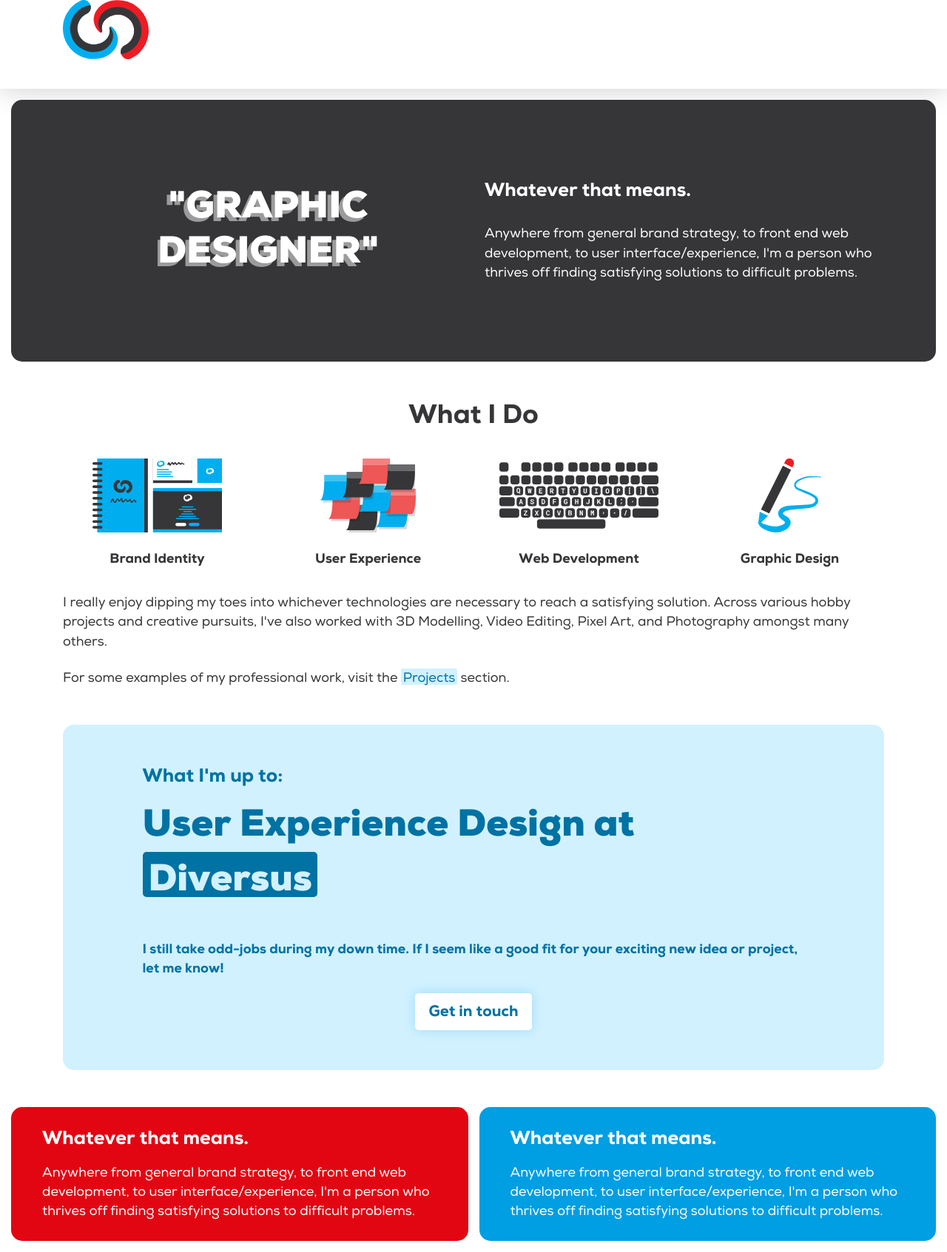
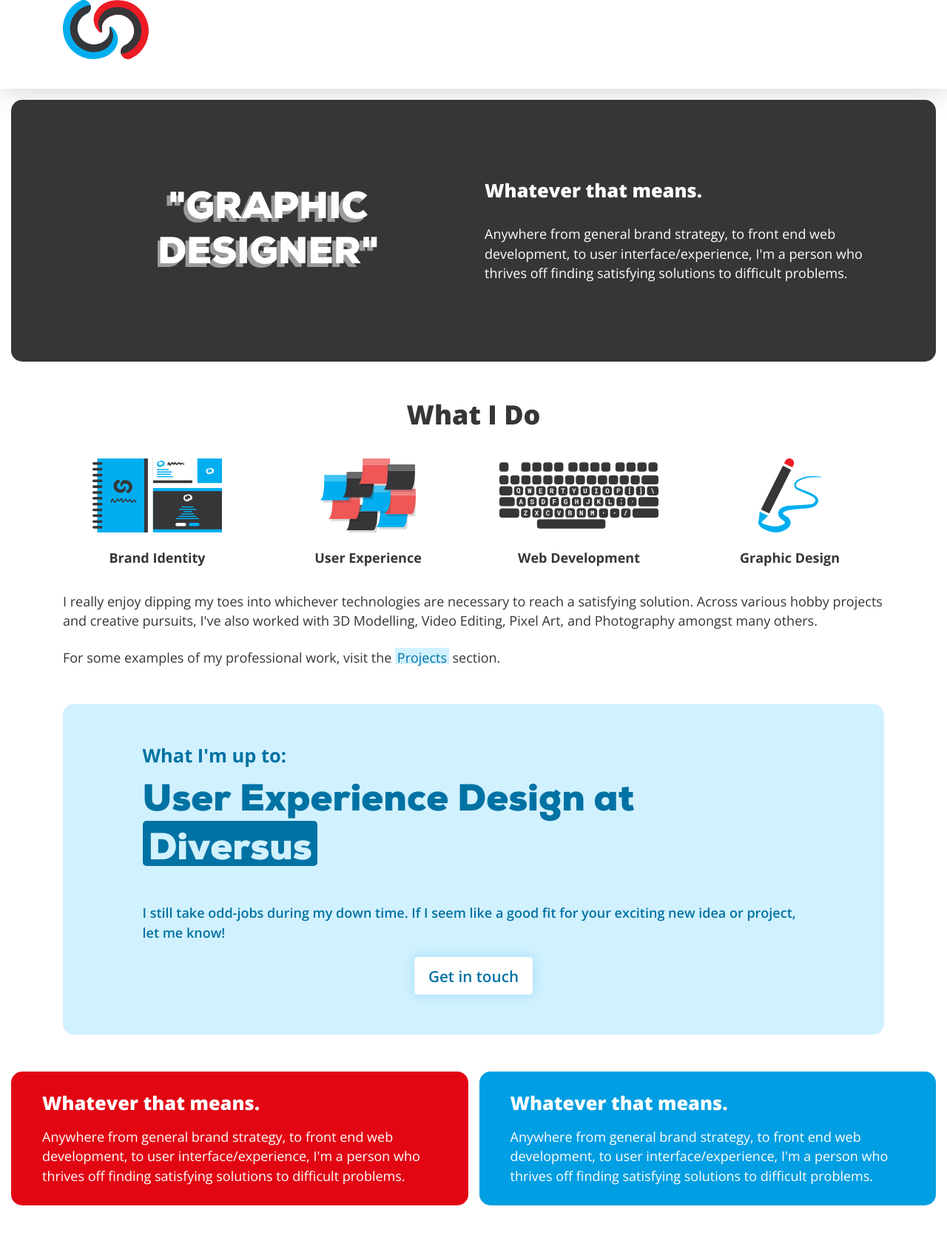
Before and after one commit to weatherhitme/samuelbar.net_2018, a Jekyll site: the page built from index.html, in a window 1280 px wide. Shown: the whole page at 74% size. Built offline with Jekyll 4.4.1, drawn with Linux system fonts in a browser that asks for light colours; after the commit the page ends 1645 px from its top, so only the background shows below that.

Commit message:
Font changed for low-dpi displays

```diff
--- a/_includes/head.html
+++ b/_includes/head.html
@@ -12,7 +12,7 @@
 
     <link rel="stylesheet" type="text/css" href="{{ '/assets/css/vendor/slick/slick.css' | relative_url }}" />
     <link rel="stylesheet" type="text/css" href="{{ '/assets/css/vendor/slick/slick-theme.css' | relative_url }}" />
-
+    <link href="https://fonts.googleapis.com/css?family=Open+Sans:400,600,700,800" rel="stylesheet">
     <link rel="canonical" href="{{ page.url | replace:'index.html','' |   absolute_url }}">
     <link rel="icon" type="image/x-icon" href="{{ '/favicon.png' | relative_url }}" />
 </head>
--- a/assets/sass/base/_global.scss
+++ b/assets/sass/base/_global.scss
@@ -1,36 +1,3 @@
-@font-face {
-    font-family: 'Nexa';
-    font-style: normal;
-    font-weight: 300;
-    src: local('Nexa Light'),
-        url('../fonts/nexa-light-webfont.woff2') format('woff2'),
-        url('../fonts/nexa-light-webfont.woff') format('woff'),
-        url('../fonts/nexa-light-webfont.ttf') format('truetype'),
-        url('../fonts/nexa-light-webfont.eot') format('embedded-opentype')
-}
-
-@font-face {
-    font-family: 'Nexa';
-    font-style: normal;
-    font-weight: 400;
-    src: local('Nexa Regular'),
-        url('../fonts/nexa-regular-webfont.woff2') format('woff2'),
-        url('../fonts/nexa-regular-webfont.woff') format('woff'),
-        url('../fonts/nexa-regular-webfont.ttf') format('truetype'),
-        url('../fonts/nexa-regular-webfont.eot') format('embedded-opentype')
-}
-
-@font-face {
-    font-family: 'Nexa';
-    font-style: normal;
-    font-weight: 600;
-    src: local('Nexa Heavy'),
-        url('../fonts/nexa-heavy-webfont.woff2') format('woff2'),
-        url('../fonts/nexa-heavy-webfont.woff') format('woff'),
-        url('../fonts/nexa-heavy-webfont.ttf') format('truetype'),
-        url('../fonts/nexa-heavy-webfont.eot') format('embedded-opentype')
-}
-
 @font-face {
     font-family: 'Nexa';
     font-style: normal;
@@ -41,7 +8,6 @@
         url('../fonts/nexa-black-webfont.ttf') format('truetype'),
         url('../fonts/nexa-black-webfont.eot') format('embedded-opentype')
 }
-
 html {
     box-sizing: border-box;
     font-size: 18px;
@@ -60,7 +26,7 @@
 
 
 body {
-    font-family: 'Nexa', sans-serif;
+    font-family: $font-family;
     font-weight: 400;
     line-height: 1.45;
     color: $color-grey;
@@ -92,57 +58,31 @@
 }
 
 strong {
-    font-weight: 600;
-}
-
-h1,
-h2,
-h3,
-h4,
-h5,
-h6 {
-    margin: 1.414em 0 0.5em;
-    font-family: 'Nexa';
-    line-height: 1.2;
-
-    &:first-child {
-        margin-top: 0;
-    }
-
-    &:only-child {
-        margin: 0;
-    }
+    font-weight: 800;
 }
 
 h1 {
-    margin-top: 0;
-    @include h1-size;
-    font-weight: 700;
+    @include h1;
 }
 
 h2 {
-    @include h2-size;
-    font-weight: 700;
+    @include h2;
 }
 
 h3 {
-    @include h3-size;
-    font-weight: 600;
+    @include h3;
 }
 
 h4 {
-    @include h4-size;
-    font-weight: 600;
+    @include h4;
 }
 
 h5 {
-    @include h5-size;
-    font-weight: 600;
+    @include h5;
 }
 
 h6 {
-    @include h6-size;
-    font-weight: 300;
+    @include h6;
 }
 
 small,
--- a/assets/sass/components/_currently.scss
+++ b/assets/sass/components/_currently.scss
@@ -3,11 +3,11 @@
     padding: 3em 0;
 
     span {
-        @include h3-size;
+        @include h3;
         font-weight: 700;
 
         @include media-breakpoint-up(md) {
-            @include h2-size;
+            @include h2;
         }
     }
 
--- a/assets/sass/components/shared/_hero.scss
+++ b/assets/sass/components/shared/_hero.scss
@@ -21,7 +21,7 @@
         overflow: hidden;
         margin-bottom: 0.5em;
 
-        font-size: $h2-size;
+        @include h2;
 
         @include responsive-headings(lg, $h2-size, 0.8);
         @include responsive-headings(md, $h2-size, 0.75);
--- a/assets/sass/util/_mixins.scss
+++ b/assets/sass/util/_mixins.scss
@@ -42,40 +42,68 @@
 
 }
 
-@mixin h1-size {
+@mixin heading-setup {
+    margin: 1.414em 0 0.5em;
+    line-height: 1.2;
+
+    &:first-child {
+        margin-top: 0;
+    }
+
+    &:only-child {
+        margin: 0;
+    }
+}
+
+@mixin h1 {
     $size: $h1-size;
     font-size: $size;
+    @include heading-setup;
     @include responsive-headings(md, $size, 0.9);
+    margin-top: 0;
+    font-family: $font-family--heading;
+    font-weight: 700;
 }
 
-@mixin h2-size {
+@mixin h2 {
     $size: $h2-size;
     font-size: $size;
+    @include heading-setup;
     @include responsive-headings(md, $size, 0.9);
+    font-weight: 700;
+    font-family: $font-family--heading;
 }
 
-@mixin h3-size {
+@mixin h3 {
     $size: $h3-size;
     font-size: $size;
+    @include heading-setup;
     @include responsive-headings(md, $size, 0.9);
+    font-weight: 800;
 }
 
-@mixin h4-size {
+@mixin h4 {
     $size: $h4-size;
     font-size: $size;
+    @include heading-setup;
     @include responsive-headings(md, $size, 0.9);
+    font-weight: 700;
 }
 
-@mixin h5-size {
+@mixin h5 {
     $size: $h5-size;
     font-size: $size;
+    @include heading-setup;
     @include responsive-headings(md, $size, 0.9);
+    font-weight: 700;
 }
 
-@mixin h6-size {
+@mixin h6 {
     $size: $h6-size;
     font-size: $size;
+    @include heading-setup;
     @include responsive-headings(md, $size, 0.9);
+    font-weight: 700;
 }
 
 @mixin link-color($bg, $color) {
--- a/assets/sass/util/_variables.scss
+++ b/assets/sass/util/_variables.scss
@@ -14,6 +14,10 @@
 $h5-size: 1rem;
 $h6-size: 1rem;
 
+$font-family--heading: 'Nexa', $font-family-base;
+$font-family: 'Open Sans', $font-family-base;
+
+
 $section-gap: 50px;
 $section-gap-small: 40px;
 
```
Also changed, not shown: 3 other files.
